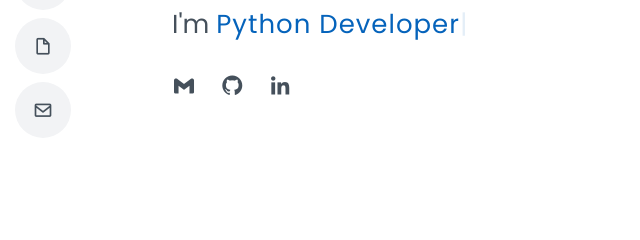
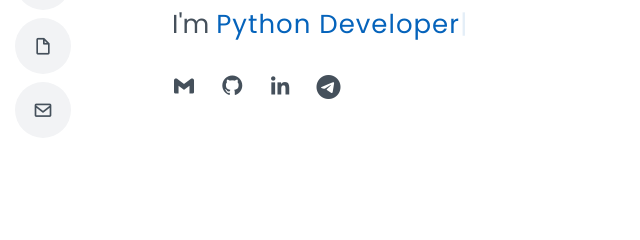
Before and after one commit to starkali/starkali.github.io, a plain HTML site: page index.html in a window 1280 px wide. Shown: the part 382-622 px from the top of the page, 0-640 px from the left. Drawn offline with nearby package versions, Linux system fonts and the light colour scheme.

Commit message:
Update index.html

```diff
--- a/index.html
+++ b/index.html
@@ -56,6 +56,7 @@
         <a href="mailto:alikirilovz@gmail.com" class="gmail"><i class="bx bxl-gmail"></i></a>
         <a href="https://github.com/starkali" class="github"><i class="bx bxl-github"></i></a>
         <a href="https://www.linkedin.com/in/kirilov-ali/" class="linkedin"><i class="bx bxl-linkedin"></i></a>
+        <a href="https://t.me/star_kali" class="telegram"><i class="bi bi-telegram"></i></a>
       </div>
     </div>
   </section><!-- End Hero -->
```
